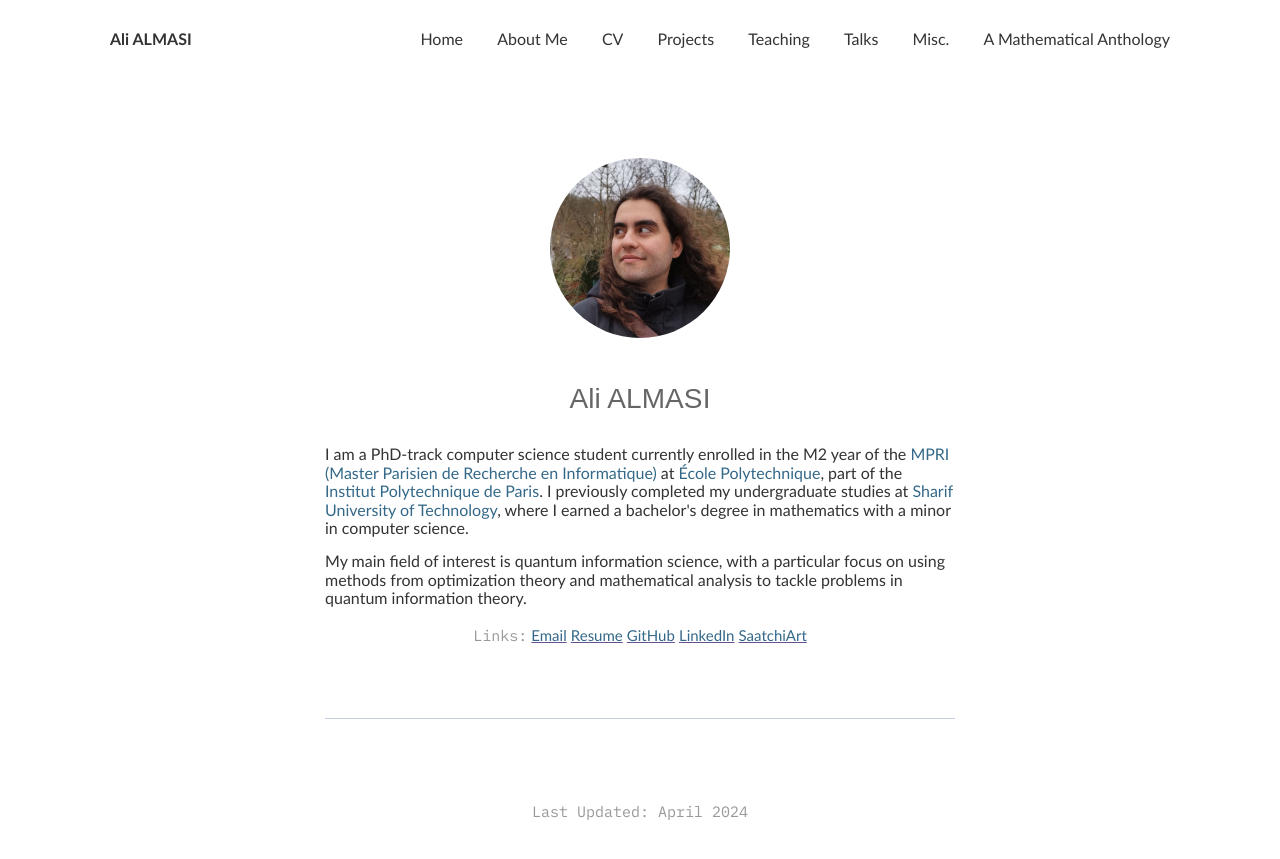
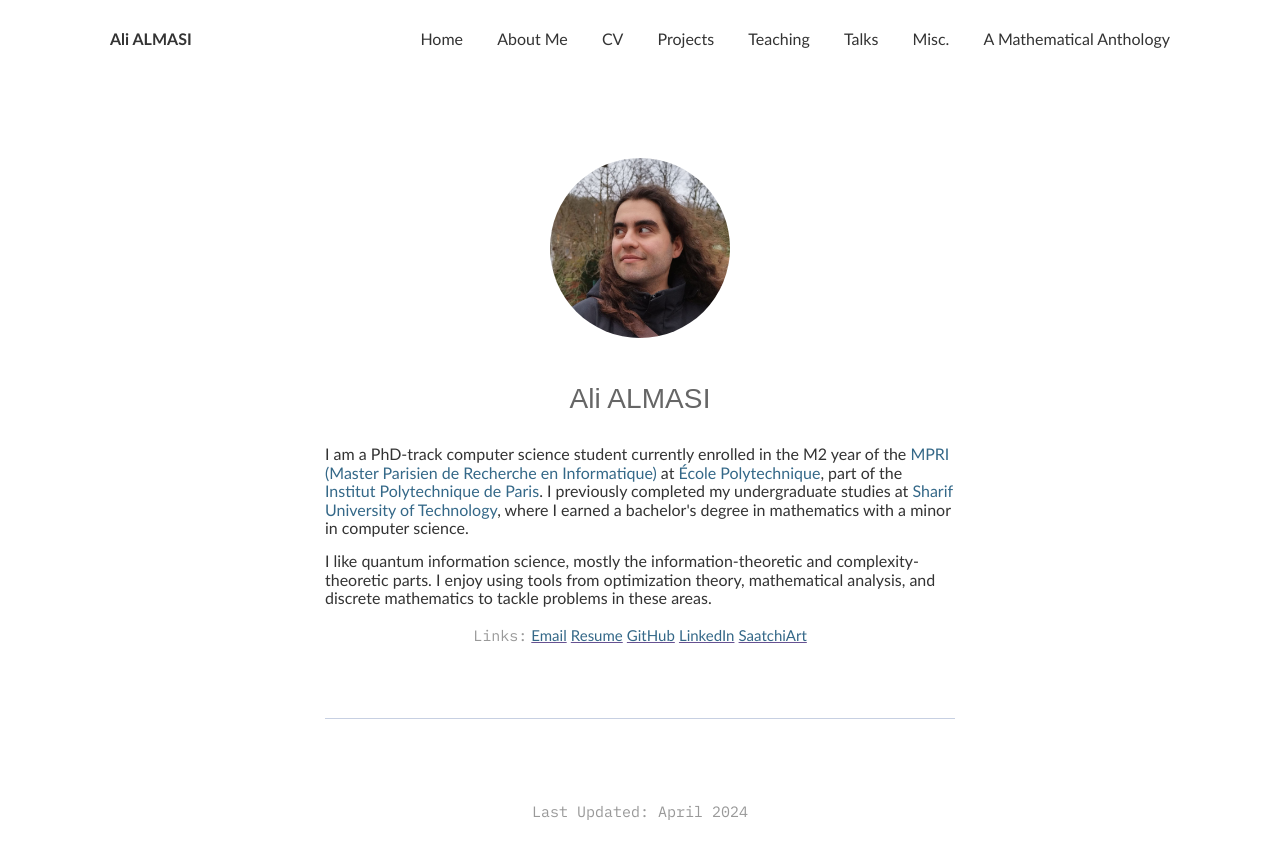
Before and after one commit to ali-almasi/ali-almasi.github.io, a Jekyll site: the page built from index.html, in a window 1280 px wide. Shown: the top 859 px of the page. Built offline with Jekyll 4.4.1, drawn with Linux system fonts in a browser that asks for light colours.

Commit message:
Update _config.yml

```diff
--- a/_config.yml
+++ b/_config.yml
@@ -19,7 +19,7 @@ author:
             <a href="https://www.sharif.edu/en" target="_blank">Sharif University of Technology</a>, where I earned a bachelor's degree in mathematics with a minor in computer science.
         </p>
         <p>
-            My main field of interest is quantum information science, with a particular focus on using methods from optimization theory and mathematical analysis to tackle problems in quantum information theory.
+            I like quantum information science, mostly the information-theoretic and complexity-theoretic parts. I enjoy using tools from optimization theory, mathematical analysis, and discrete mathematics to tackle problems in these areas.
         </p>
   email: ali.almasi@polytechnique.edu
   resume: https://ali-almasi.github.io/curriculum-vitae
```
